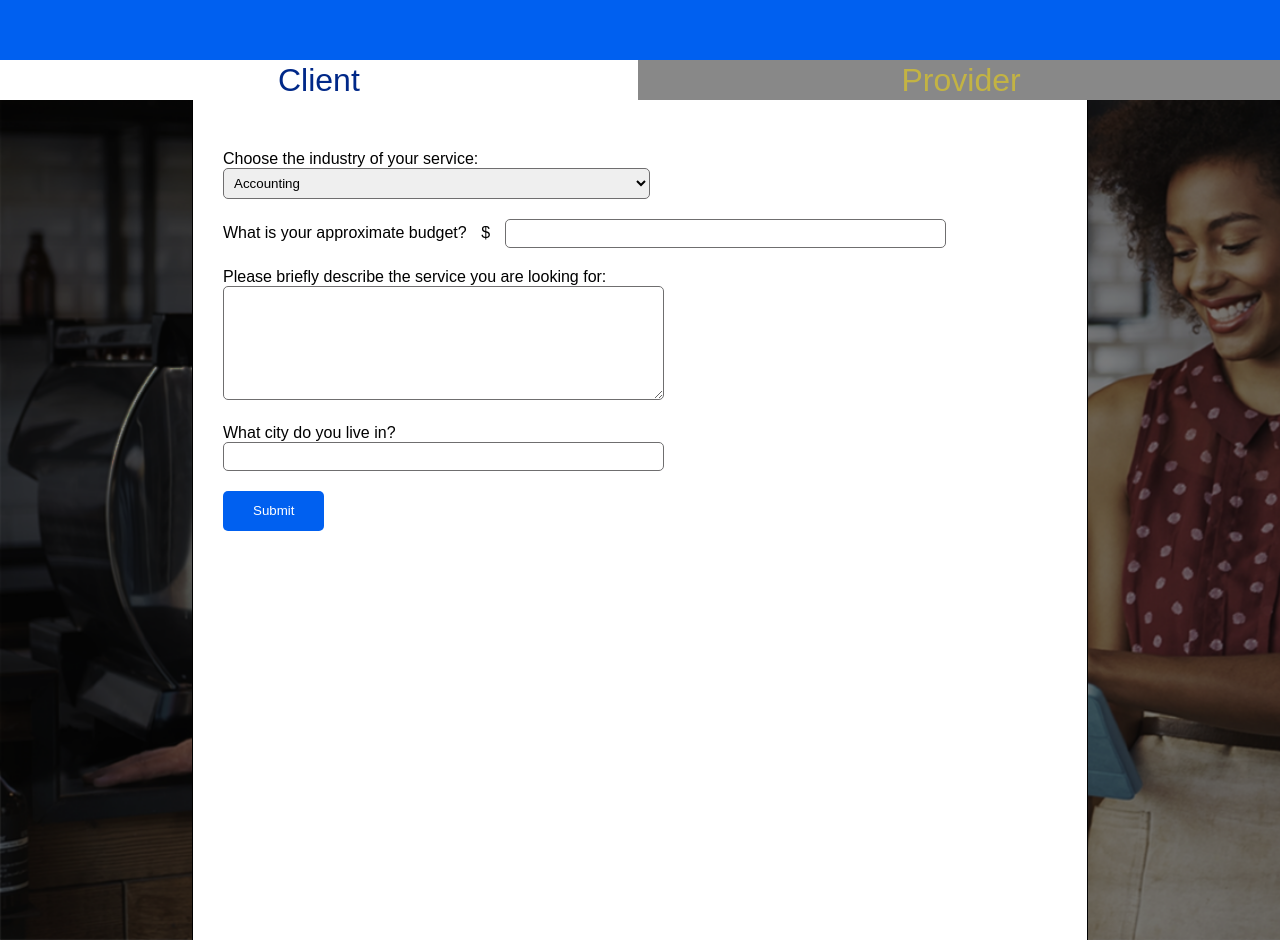
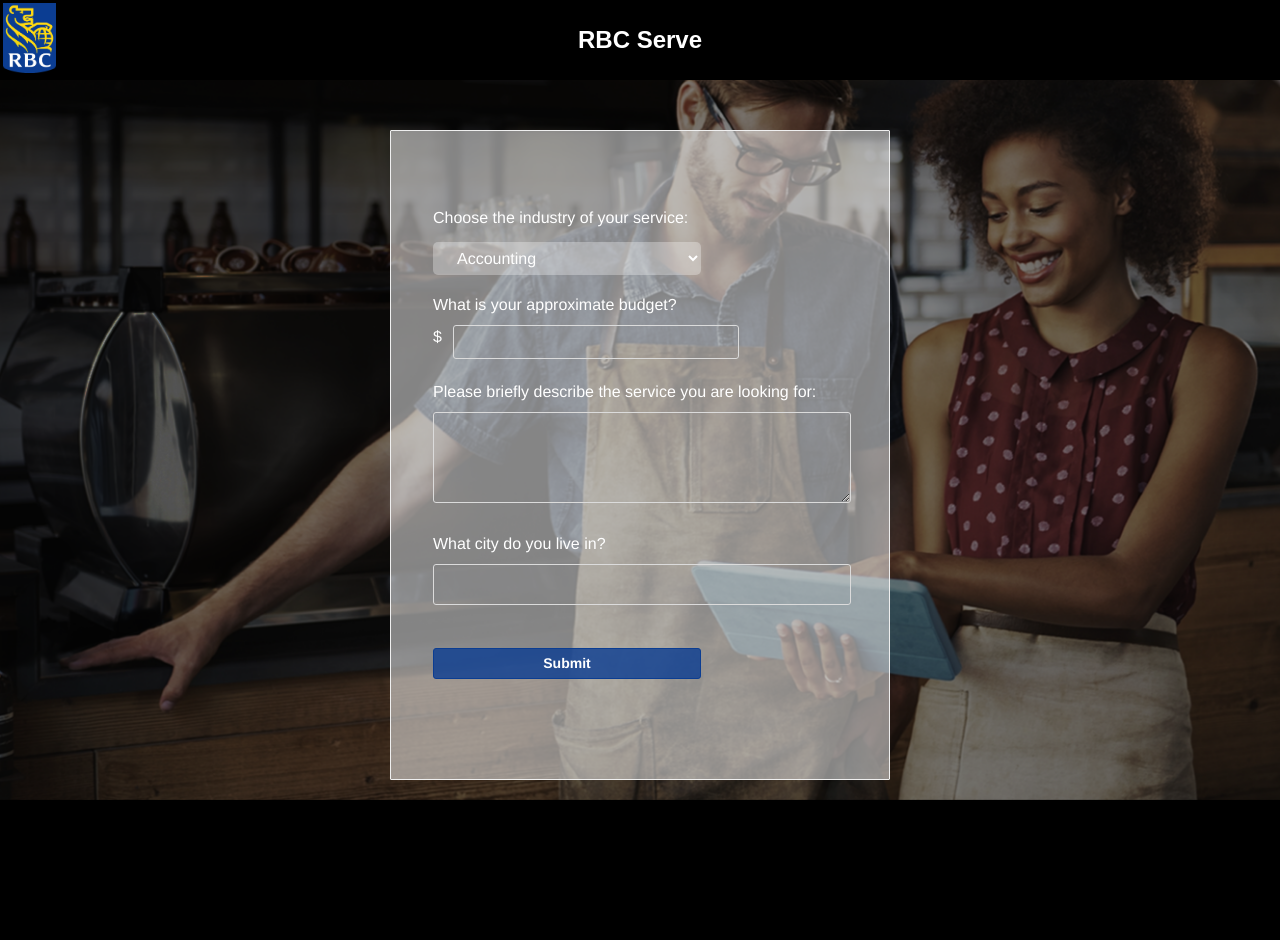
Before and after one commit to dannygosain1/RBC-Serve, a Flask app: page /home in a window 1280 px wide. After the commit the page ends 800 px from the top, so only its background shows below. Run offline with Flask 2, Linux system fonts and the light colour scheme; some libraries are stand-ins or nearby versions.

Commit message:
Created the submit form page

```diff
--- a/static/css/login.css
+++ b/static/css/login.css
@@ -75,6 +75,33 @@
     margin: 0px 0px 10px;
     outline: rgb(38, 38, 38) none 0px;
     padding: 10px 0px;
+}/*#DIV_1*/
+
+.base_main {
+    bottom: 0px;
+    box-sizing: border-box;
+    color: rgb(38, 38, 38);
+    display: flex;
+    height: 650px;
+    left: 0px;
+    min-height: auto;
+    min-width: auto;
+    position: relative;
+    right: 0px;
+    top: 50px;
+    width: 500px;
+    /*column-rule-color: rgb(38, 38, 38);*/
+    perspective-origin: 175px 261.5px;
+    transform-origin: 175px 261.5px;
+    background: rgba(255, 255, 255,0.5) none repeat scroll 0% 0% / auto padding-box border-box;
+    border: 1px solid rgb(239, 239, 239);
+    border-radius: 1px 1px 1px 1px;
+    flex: 0 0 auto;
+    flex-flow: column nowrap;
+    font: normal normal normal normal 16px / 16px proxima-nova, "Helvetica Neue", Arial, Helvetica, sans-serif;
+    margin: 0px 0px 10px;
+    outline: rgb(38, 38, 38) none 0px;
+    padding: 0px 0px;
 }/*#DIV_1*/
 
 .basejobs {
@@ -489,6 +516,48 @@
     vertical-align: middle;
 }
 
+#servicelist {
+    box-sizing: border-box;
+    color: rgb(255, 255, 255);
+    display: flex;
+    height: 33px;
+    left: 0px;
+    min-height: auto;
+    min-width: auto;
+    position: relative;
+    width: 268px;
+    column-rule-color: rgb(38, 38, 38);
+    perspective-origin: 134px 16.5px;
+    transform-origin: 134px 16.5px;
+    border: 0px solid rgb(0, 0, 0);
+    font: normal normal normal normal 16px / 16px proxima-nova, "Helvetica Neue", Arial, Helvetica, sans-serif;
+    margin: 0px 10px 6px;
+    outline: rgb(255, 255, 255) none 0px;
+    background-color: rgba(255,255,255,0.3);
+    padding: 0 0 0 20px;
+}
+
+#budget {
+    background-position: 0px 0px;
+    color: rgb(255, 255, 255);
+    display: block;
+    height: 33px;
+    min-height: auto;
+    min-width: auto;
+    width: 268px;
+    column-rule-color: rgb(38, 38, 38);
+    perspective-origin: 134px 16.5px;
+    transform-origin: 134px 16.5px;
+    background: rgba(0, 0, 0, 0) none repeat scroll 0px 0px / auto padding-box border-box;
+    border: 1px solid rgb(219, 219, 219);
+    border-radius: 3px 3px 3px 3px;
+    font: normal normal normal normal 14px / normal proxima-nova, "Helvetica Neue", Arial, Helvetica, sans-serif;
+    outline: rgb(38, 38, 38) none 0px;
+    padding: 9px 8px 7px;
+    margin-top: -20px;
+    margin-bottom: 23px;
+}
+
 
 /*--------- TABS CSS ---------*/
 #TABLE_1 {
@@ -592,6 +661,21 @@
     padding: 1px;
 }/*#TH_7*/
 
+.topbar {
+    background-color: black;
+    color: black;
+    background: black;
+}
+
+.titletext {
+    color:#fff;
+}
+
+.industry {
+    color:#fff;
+}
+
+
 
 
 /*--------- INPUT PLACEHOLDER TEXT ---------*/
--- a/static/css/main.css
+++ b/static/css/main.css
@@ -9,6 +9,10 @@
 }
 .hidden-content {
 	display: none;
+}
+
+h1 {
+	color:#fff;
 }
 
 header {
@@ -62,6 +66,7 @@
 }
 .inline-label{
 	display: inline-block;
+	color:#fff;
 }
 input, textarea, select {
 	margin-left: 10px;
@@ -92,3 +97,71 @@
 	margin-left: 10px;
 	line-height: 20px;
 }
+
+#description {
+	background-position: 0px 0px;
+    color: rgb(255, 255, 255);
+    display: block;
+    height: 73px;
+    min-height: auto;
+    min-width: auto;
+    width: 400px;
+    column-rule-color: rgb(38, 38, 38);
+    perspective-origin: 134px 16.5px;
+    transform-origin: 134px 16.5px;
+    background: rgba(0, 0, 0, 0) none repeat scroll 0px 0px / auto padding-box border-box;
+    border: 1px solid rgb(219, 219, 219);
+    border-radius: 3px 3px 3px 3px;
+    font: normal normal normal normal 14px / normal proxima-nova, "Helvetica Neue", Arial, Helvetica, sans-serif;
+    outline: rgb(38, 38, 38) none 0px;
+    padding: 9px 8px 7px;
+    margin-top: -20px;
+    margin-bottom: 23px;
+}
+
+#cityaddress {
+	background-position: 0px 0px;
+    color: rgb(255, 255, 255);
+    display: block;
+    height: 23px;
+    min-height: auto;
+    min-width: auto;
+    width: 400px;
+    column-rule-color: rgb(38, 38, 38);
+    perspective-origin: 134px 16.5px;
+    transform-origin: 134px 16.5px;
+    background: rgba(0, 0, 0, 0) none repeat scroll 0px 0px / auto padding-box border-box;
+    border: 1px solid rgb(219, 219, 219);
+    border-radius: 3px 3px 3px 3px;
+    font: normal normal normal normal 14px / normal proxima-nova, "Helvetica Neue", Arial, Helvetica, sans-serif;
+    outline: rgb(38, 38, 38) none 0px;
+    padding: 9px 8px 7px;
+    margin-top: -20px;
+    margin-bottom: 23px;
+}
+
+#submitpost {
+	color: rgb(255, 255, 255);
+    cursor: pointer;
+    height: 31px;
+    min-height: 0px;
+    text-overflow: ellipsis;
+    white-space: nowrap;
+    width: 268px;
+    column-rule-color: rgb(255, 255, 255);
+    perspective-origin: 134px 15.5px;
+    transform-origin: 134px 15.5px;
+    background: rgba(11, 61, 146,0.8) none repeat scroll 0% 0% / auto padding-box border-box;
+    border: 1px solid rgb(11, 61, 146);
+    border-radius: 3px 3px 3px 3px;
+    font: normal normal 600 normal 14px / 29px proxima-nova, "Helvetica Neue", Arial, Helvetica, sans-serif;
+    outline: rgb(255, 255, 255) none 0px;
+    overflow: hidden;
+    padding: 0px 11px;
+    align: center;
+}
+
+.borderright {
+    border-style: dashed;
+    border-left: thick double #fff;
+}
--- a/templates/jobs.html
+++ b/templates/jobs.html
@@ -6,7 +6,6 @@
         <script src="http://cdnjs.cloudflare.com/ajax/libs/jquery/2.1.3/jquery.min.js"></script>
         <link rel="stylesheet" type="text/css" href="../static/css/jobs.css">
    	</head>
-<<<<<<< HEAD
     <body background="../images/start_small.png" width = "100%">
         <table id="TABLE_1">
     <tbody id="TBODY_2">
--- a/templates/main.html
+++ b/templates/main.html
@@ -5,24 +5,30 @@
       <script src="http://ajax.aspnetcdn.com/ajax/jQuery/jquery-1.12.4.min.js"></script>
       <script src="../static/js/main.js"></script>
       <link rel="stylesheet" type="text/css" href="../static/css/main.css">
+      <link rel="stylesheet" type="text/css" href="../static/css/login.css">
     </head>
   <body>
-  	<header class="top">
-  	</header>
-  	<div class="nav-bar">
-  		<ul>
-  			<li id="client" class="active"><a id="client">Client</a></li>
-  			<li id="provider"><a id="provider">Provider</a></li>
-  		</ul>
+    <div class="topbar">
+      <table border="0" width="100%" class="tablebar">
+        <tr>
+          <td width="33%">
+          <img src = "../images/RBC-LOGO-NEW.png" width="53px" height="70px"></td>
+          <td class = "titletext" width="33%" align="center"><font color="white" size="5"><b>RBC Serve </b></font></td>
+          <td width="33%"></td>
+        </tr>
+      </table>
     </div>
 
-  	<div id="client-page" class="container">
-      <div class="row submit-status"></div>
-  		<div class="search-container">
+    <div class="base_main" style="margin:0 auto;"> <br>
+
+
+      <table border="0" width=100% align="center">
+          <tr>
+            <td height = "600px" style="padding: 0px 0px 0px 30px;">
               <form>
           <div class="row">
-  					<label>Choose the industry of your service:</label>
-  					<select id="servicelist" placeholder=" ">
+            <label class = "industry">Choose the industry of your service:</label> <br>
+            <select class = "option"id="servicelist" placeholder=" ">
               <option value="Accounting">Accounting</option>
               <option value="Babysitting">Babysitting</option>
               <option value="Baking">Baking</option>
@@ -31,59 +37,43 @@
               <option value="IT Services">IT Services</option>
               <option value="Plumbing">Plumbing</option>
               <option value="Tutoring">Tutoring</option>
-            </select>
+            </select><br>
+            <label class = "industry">What is your approximate budget?</label><br>
+            <label class = "inline-label">$</label>
+            <div id="inputform">
+            <input type="text" id="budget" name="budget" placeholder="" />
             </div>
+            <label class = "industry">Please briefly describe the service you are looking for:</label> <br> <br>
+            <textarea id="description"></textarea>
             <div class="row">
-  					<label class="inline-label">What is your approximate budget?</label>
-  					<label class="inline-label">$</label>
-  					<input id="budget">
-  				</div>
-  				<div class="row">
-  					<label>Please briefly describe the service you are looking for:</label>
-  					<textarea id="description"></textarea>
-  				</div>
-					<div class="row">
-						<label>What city do you live in?</label>
+            <label class = "industry">What city do you live in?</label><br><br>
             <input id="cityaddress"></input>
             </div>
           <div class="row">
-  					<button id="submitpost">Submit</input>
+            <button type="button" id="submitpost" style="padding-left:-50px">Submit</button>
+          </div>
+          </div>
           </div>
         </form>
+
+          </td>
+
+
+
+
+
+
+
+
+    </div>
+
+   <!--  <div id="client-page" class="container">
+      <div class="row submit-status"></div>
+      <div class="search-container"> -->
+
       </div>
     </div>
 
-  	<div id="provider-page" class="container hidden-content">
-  		<div class="search-container">
-  			<form>
-  				<div class="row">
-  					<label>Choose the industry of your service:</label>
-  					<select id="servicesearch">
-                <option value="Accounting">Accounting</option>
-                <option value="Babysitting">Babysitting</option>
-                <option value="Baking">Baking</option>
-                <option value="Catering">Catering</option>
-                <option value="Housekeeping">Housekeeping</option>
-                <option value="IT Services">IT Services</option>
-                <option value="Plumbing">Plumbing</option>
-                <option value="Tutoring">Tutoring</option>
-              </select>
-  				</div>
-          <div class="row">
-            <label>Please enter the city you are in:</label>
-            <input id="citysearch"></input>
-          </div>
-          <div class="row">
-            <button id="submitsearch">Submit</input>
-          </div>
-
-          <div class="job-list">
-            <ul>
-            </ul>
-          </div>
-  			</form>
-  		</div>
-  	</div>
   </body>
 
 </html>
```
Also changed, not shown: 3 other files. Lines whose indentation alone changed are shown as unchanged.
